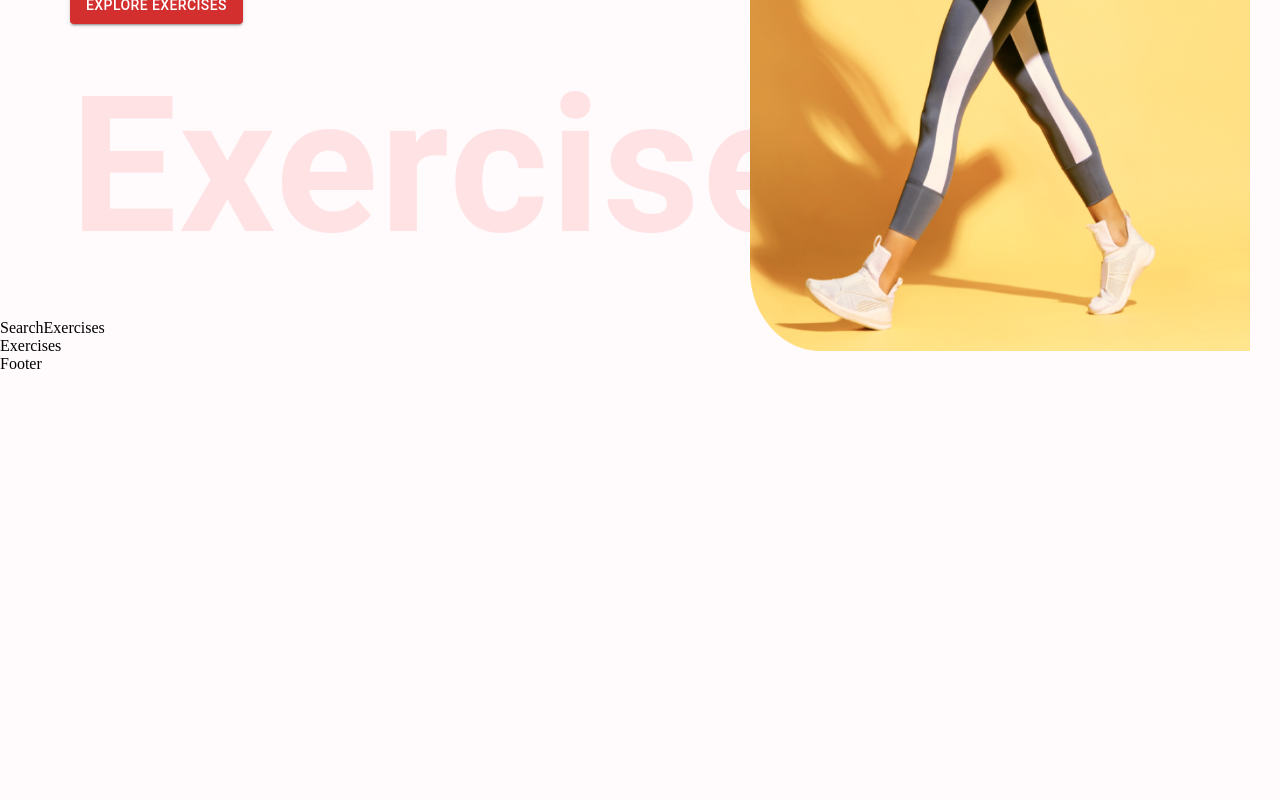
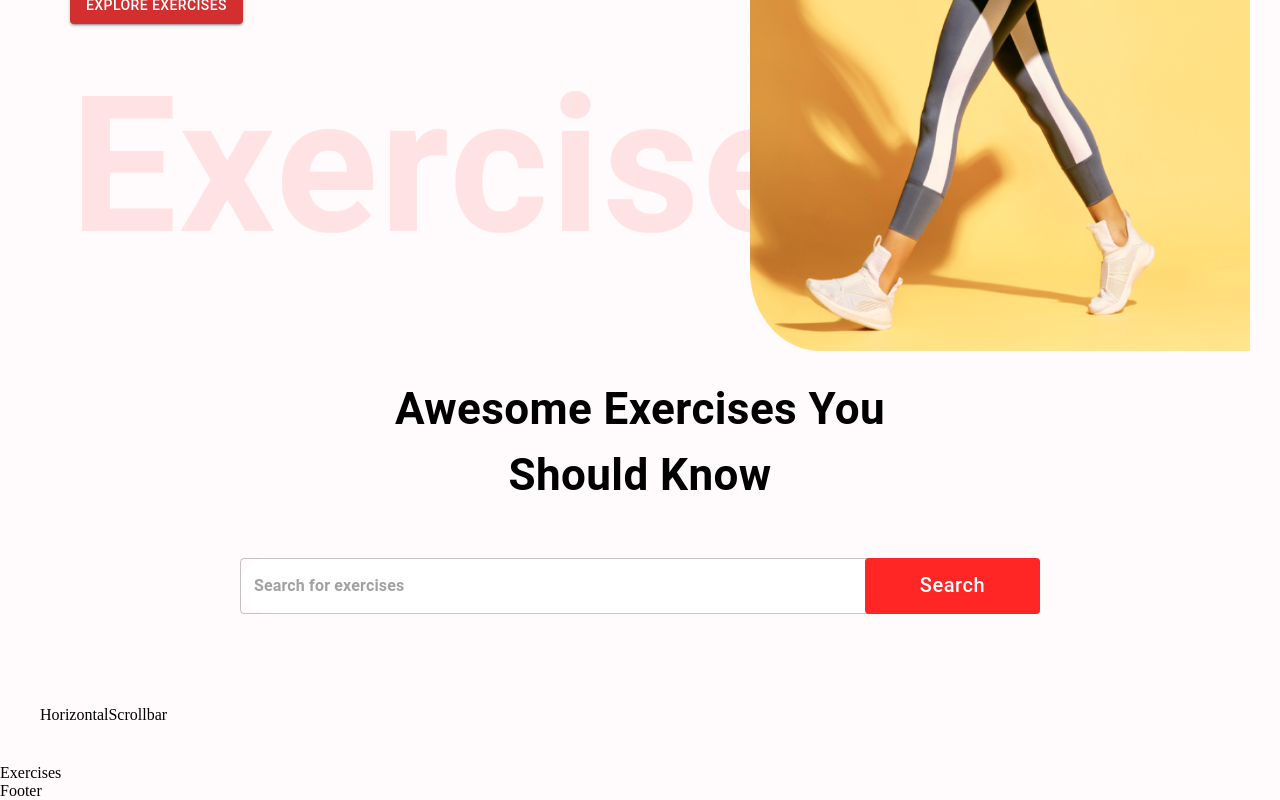
Before and after one commit to Coderner/FitWit, a React (Create React App) app: page / in a window 1280 px wide. Shown: the part 403-1203 px from the top of the page. Before the commit the page ends 800 px from the top, so only its background shows below. Built offline with nearby package versions, Linux system fonts and the light colour scheme; no server answers.

Commit message:
added searchbar and integrated exercises api

```diff
--- a/package.json
+++ b/package.json
@@ -7,6 +7,7 @@
     "@emotion/styled": "^11.8.1",
     "@mui/icons-material": "^5.6.1",
     "@mui/material": "^5.6.1",
+    "axios": "^1.7.2",
     "react": "^18.0.0",
     "react-dom": "^18.0.0",
     "react-horizontal-scrolling-menu": "^2.7.1",
--- /dev/null
+++ b/src/components/HorizontalScrollbar.js
@@ -0,0 +1,9 @@
+import React from 'react'
+
+const HorizontalScrollbar = ({data}) => {
+  return (
+    <div>HorizontalScrollbar</div>
+  )
+}
+
+export default HorizontalScrollbar
--- a/src/components/SearchExercises.js
+++ b/src/components/SearchExercises.js
@@ -1,8 +1,83 @@
-import React from 'react'
+import React,{useEffect,useState} from 'react'
+import {Box, Button, Typography, TextField, Stack} from "@mui/material"
+import { fetchExerciseData, fetchBodyPartData } from '../utils/fetchData';
+import HorizontalScrollbar from './HorizontalScrollbar';
 
 const SearchExercises = () => {
+
+  const [search,setSearch] = useState("");
+  const [exercises,setExercises] = useState([]);
+  const [bodyParts,setBodyParts] = useState([]);
+
+  useEffect(()=>{
+     const fetchData = async() => {
+        const data = await fetchBodyPartData();
+        setBodyParts(["all", ...data]);
+     }
+     fetchData();
+  },[])
+
+  const handleSearch = async() => {
+      if(search){
+        const exercisesData = await fetchExerciseData();
+        console.log(exercisesData);
+        const searchedExercises = exercisesData.filter(
+            (exercise)=>{
+                exercise?.name?.toLowerCase().includes(search)||
+                exercise?.bodyPart?.toLowerCase().includes(search)||
+                exercise?.equipment?.toLowerCase().includes(search)||
+                exercise?.target?.toLowerCase().includes(search)
+            }
+        )
+        setSearch('');
+        setExercises(searchedExercises);
+      }
+  }
+
   return (
-    <div>SearchExercises</div>
+    <Stack alignItems="center" mt="37px" justifyContent="center" p="20px">
+        <Typography
+            fontWeight="700"
+            mb="50px"
+            textAlign="center"
+            sx={{fontSize:{lg:"44px", xs:"30px"}}}
+        >
+            Awesome Exercises You <br/> Should Know
+        </Typography>
+        <Box position="relative" mb="72px">
+            <TextField
+              height="76px"
+              value={search}
+              onChange={(e)=>{setSearch(e.target.value.toLowerCase())}}
+              placeholder='Search for exercises'
+              type="text"
+              sx={{
+                input:{fontWeight:700, border:"none", borderRadius:"4px"},
+                width: {lg:"800px", xs:"350px"},
+                backgroundColor:"#fff",
+                borderRadius:"40px"
+              }}
+            />
+            <Button className='search-btn'
+                sx={{
+                    backgroundColor:"#FF2625",
+                    color:"#fff",
+                    textTransform:"none",
+                    width: {lg:"175px", xs:"80px"},
+                    fontSize: {lg:"20px", xs:"14px"},
+                    height:"56px",
+                    position:"absolute",
+                    right:0
+                }}
+                onClick={handleSearch}
+            >
+                Search
+            </Button>
+        </Box>
+        <Box sx={{position:"relative",width:"100%",p:"20px"}}>
+            <HorizontalScrollbar data={bodyParts}/>
+        </Box>
+    </Stack>
   )
 }
 
--- /dev/null
+++ b/src/utils/fetchData.js
@@ -0,0 +1,33 @@
+import axios from 'axios';
+
+export const fetchExerciseData = async() => {
+    try {
+        const response = await axios.request({
+            method: 'GET',
+            url: 'https://exercisedb.p.rapidapi.com/exercises',
+            headers: {
+              'X-RapidAPI-Key': process.env.REACT_APP_RAPID_API_KEY,
+              'X-RapidAPI-Host': 'exercisedb.p.rapidapi.com'
+            }
+        })
+        return response.data;
+    } catch (error) {
+        console.error(error);
+    }
+}
+
+export const fetchBodyPartData = async() => {
+    try {
+        const response = await axios.request({
+            method: 'GET',
+            url: 'https://exercisedb.p.rapidapi.com/exercises/bodyPartList',
+            headers: {
+              'X-RapidAPI-Key': process.env.REACT_APP_RAPID_API_KEY,
+              'X-RapidAPI-Host': 'exercisedb.p.rapidapi.com'
+            }
+        })
+        return response.data;
+    } catch (error) {
+        console.error(error);
+    }
+}
```
Also changed, not shown: 2 other files (tests, documents, lock files or other folders).
